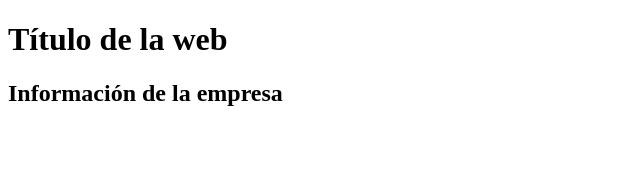
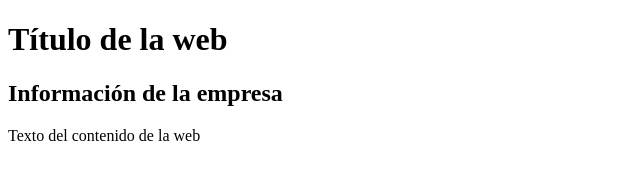
Before and after one commit to lauraolivas/Ejercicios-html, a plain HTML site: page index.html in a window 1280 px wide. Shown: the whole page, without its empty margins (0-640 px from the left). Drawn offline with Linux system fonts and the light colour scheme.

Commit message:
añadiendo texto

```diff
--- a/index.html
+++ b/index.html
@@ -7,5 +7,6 @@
     <body>
         <h1>Título de la web</h1>
         <h2>Información de la empresa</h2>
+        <p>Texto del contenido de la web</p>
     </body>
 </html>
```
